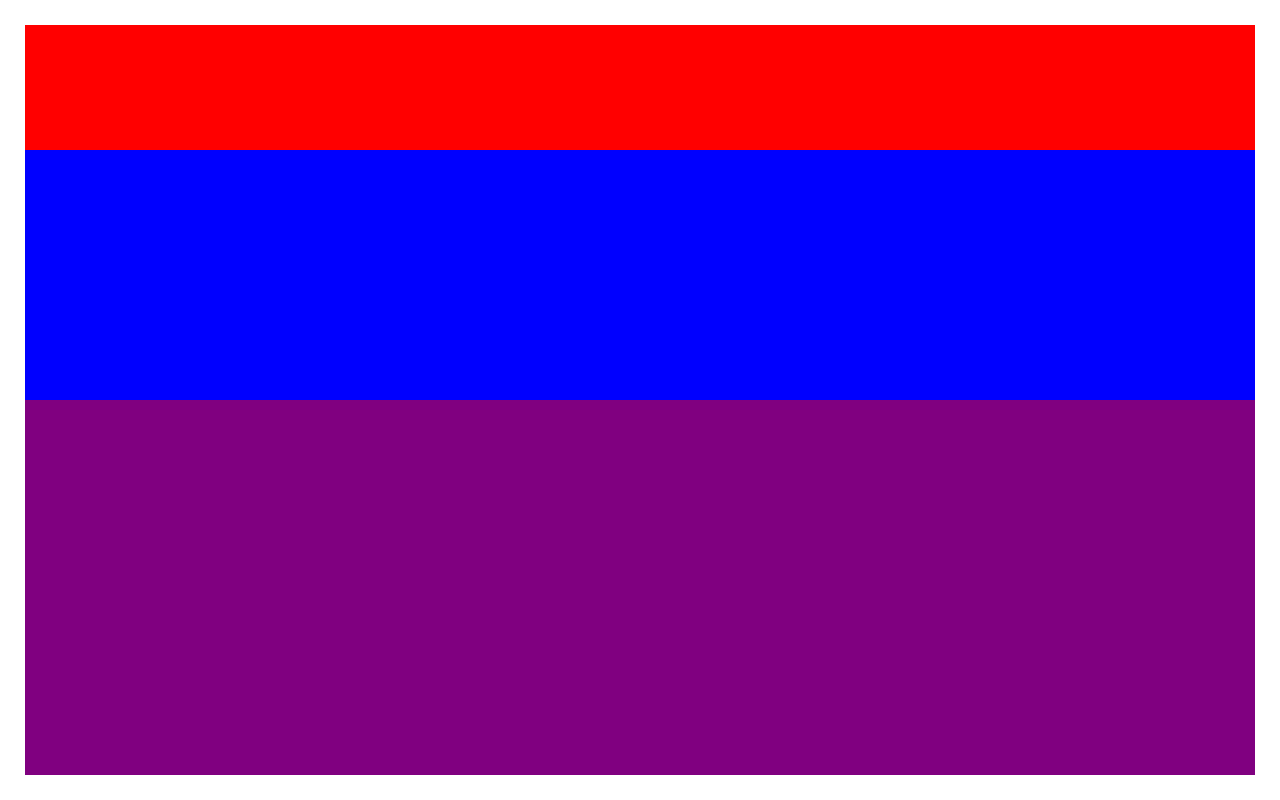
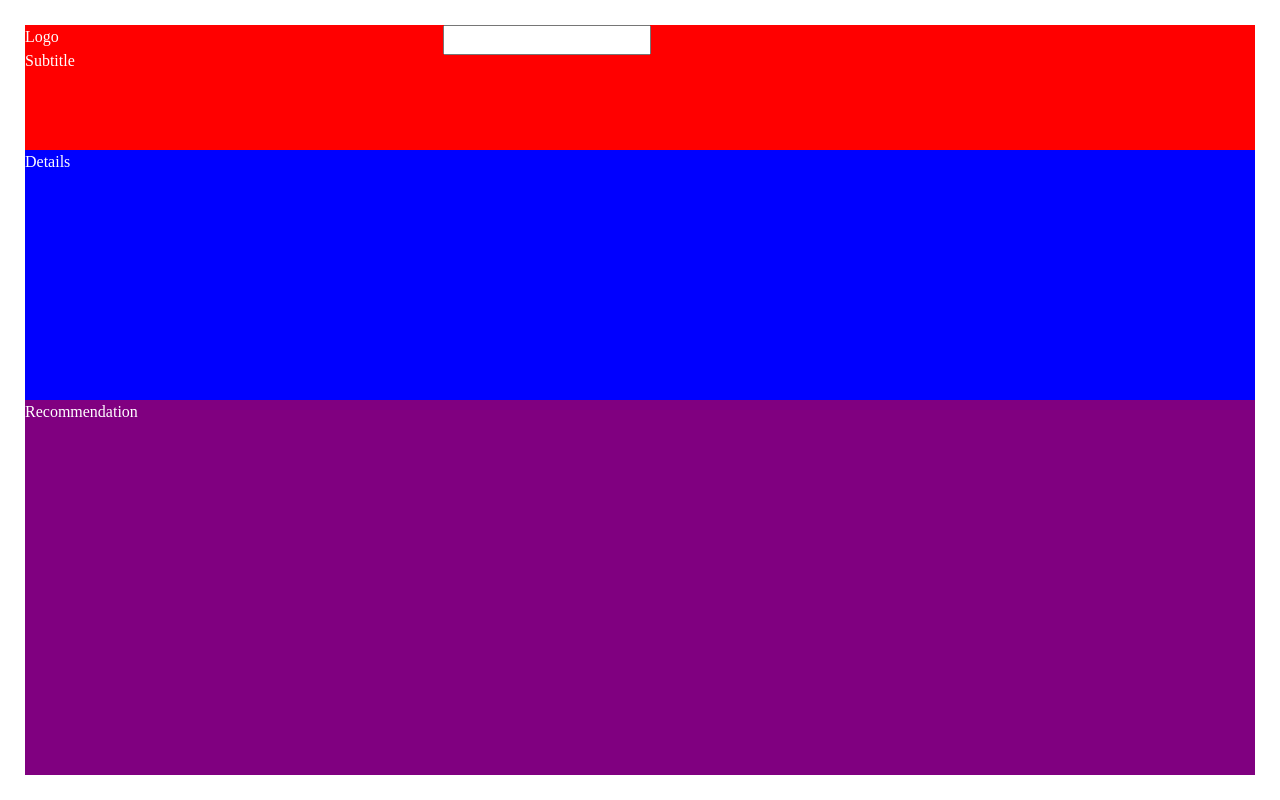
Before and after one commit to Aegnis42/Project-TV, a React (Create React App) app: page / in a window 1280 px wide. Built offline with nearby package versions, Linux system fonts and the light colour scheme; a web font is replaced by a local one.

Commit message:
fin de journée

```diff
--- a/public/index.html
+++ b/public/index.html
@@ -14,7 +14,7 @@
 
     <link href="https://fonts.cdnfonts.com/css/maximum-impact" rel="stylesheet">
     <link href="https://fonts.googleapis.com/css2?family=Roboto:ital,wght@0,100;0,300;0,400;0,500;0,700;0,900;1,100;1,300;1,400;1,500;1,700;1,900&display=swap" rel="stylesheet">
-    <script src="https://cdn.jsdelivr.net/npm/bootstrap@5.2.0/dist/js/bootstrap.bundle.min.js" integrity="sha384-A3rJD856KowSb7dwlZdYEkO39Gagi7vIsF0jrRAoQmDKKtQBHUuLZ9AsSv4jD4Xa" crossorigin="anonymous"></script>
+    <script src="https://cdn.jsdelivr.net/npm/bootstrap@5.3.0-alpha1/dist/js/bootstrap.bundle.min.js" integrity="sha384-w76AqPfDkMBDXo30jS1Sgez6pr3x5MlQ1ZAGC+nuZB+EYdgRZgiwxhTBTkF7CXvN" crossorigin="anonymous"></script>
     <link rel="stylesheet" href="https://cdn.jsdelivr.net/npm/bootstrap@5.2.0/dist/css/bootstrap.min.css"/>
     <title>React App</title>
   </head>
--- a/src/App.jsx
+++ b/src/App.jsx
@@ -3,9 +3,19 @@ import style from "./App.module.css"
 export function App (){
     return (
         <div className={style.main_container}>
-            <div className={style.header}></div>
-            <div className={style.tv_show_detail}></div>
-            <div className={style.recommentations}></div>
+            <div className={style.header}>
+                <div className="row">
+                    <div className="col-4">
+                        <div>Logo</div>
+                        <div>Subtitle</div>
+                    </div>
+                    <div className="col-md-12 col-lg-4">
+                        <input type="text" />
+                    </div>
+                </div>
+            </div>
+            <div className={style.tv_show_detail}>Details</div>
+            <div className={style.recommentations}>Recommendation</div>
         </div>
     );
 }
```
